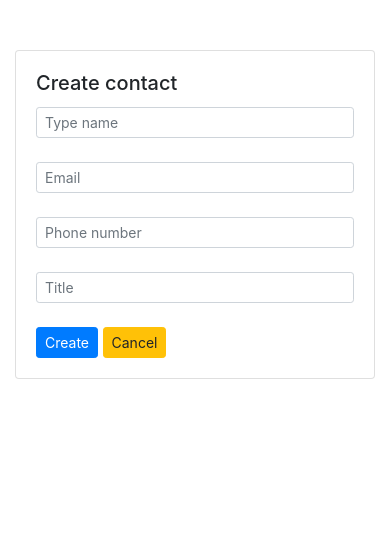
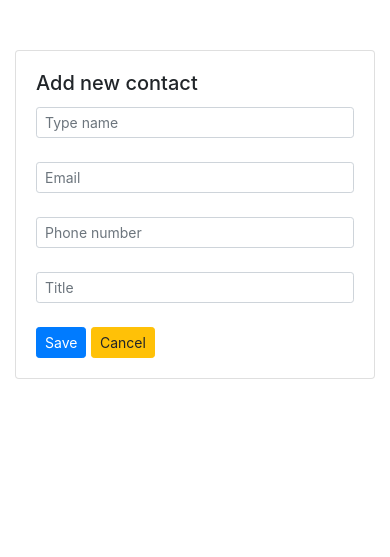
Before and after one commit to nobad4rt/DKP2, a PHP site: page /create.php in a window 390 px wide. Shown: the top 557 px of the page. Run offline with PHP 8.4, Linux system fonts and the light colour scheme; some libraries are stand-ins or nearby versions.

Commit message:
minor change

```diff
--- a/create.php
+++ b/create.php
@@ -20,33 +20,29 @@ if (!empty($_POST)) {
     <meta charset="UTF-8">
     <meta name="viewport" content="width=device-width, initial-scale=1.0">
     <meta http-equiv="X-UA-Compatible" content="ie=edge">
-    <?=style_script()?>
-    <title>Document</title>
+    <?= style_script() ?>
+    <title>Add new contact</title>
 </head>
 <body>
-
     <div class="container" style="margin-top:50px">
         <div class="row">
             <div class="col-md-5 col-sm-12 col-xs-12">
                 <div class="card">
                     <div class="card-body">
-        <h5 class="card-title">Create contact</h5>
+                        <h5 class="card-title">Add new contact</h5>
                         <form action="create.php" method="post">
                             <input class="form-control form-control-sm" placeholder="Type name" type="text" name="name" id="name" required><br>
                             <input class="form-control form-control-sm" placeholder="Email" type="text" name="email" id="email" required><br>
                             <input class="form-control form-control-sm" placeholder="Phone number" type="text" name="phone" id="phone" required><br>
                             <input class="form-control form-control-sm" placeholder="Title" type="text" name="title" id="title" required><br>
-                        <input class="btn btn-primary btn-sm" type="submit" value="Create">
+                            <input class="btn btn-primary btn-sm" type="submit" value="Save">
                             <a href="index.php" type="button" class="btn btn-warning btn-sm">Cancel</a>
                         </form>
                     </div>
-                <div class="col-md-7 col-sm-12 col-xs-12">
-
+                    <div class="col-md-7 col-sm-12 col-xs-12"></div>
                 </div>
             </div>
         </div>
     </div>
-</div>
-
 </body>
 </html>
--- a/login.php
+++ b/login.php
@@ -23,7 +23,6 @@
         $notif = $stmt->rowCount();
         if ($stmt->rowCount() > 0) {
             $_SESSION['user'] = $user;
-
             header("location: index.php");
         } else {
             $notif = "Wrong usename or password";
@@ -35,6 +34,7 @@
         <h1 class="h3 mb-3 font-weight-normal">Please sign in</h1>
         <label for="inputUsername" class="sr-only">Username</label>
         <input type="username" id="inputUsername" name="username" class="form-control" placeholder="Username" required autofocus>
+        <br>
         <label for="inputPassword" class="sr-only">Password</label>
         <input type="password" id="inputPassword" name="password" class="form-control" placeholder="Password" required>
         <div class="checkbox mb-3">
```
Also changed, not shown: index.php (+1 -7 lines), update.php (+11 -15 lines). Lines whose indentation alone changed are shown as unchanged.
